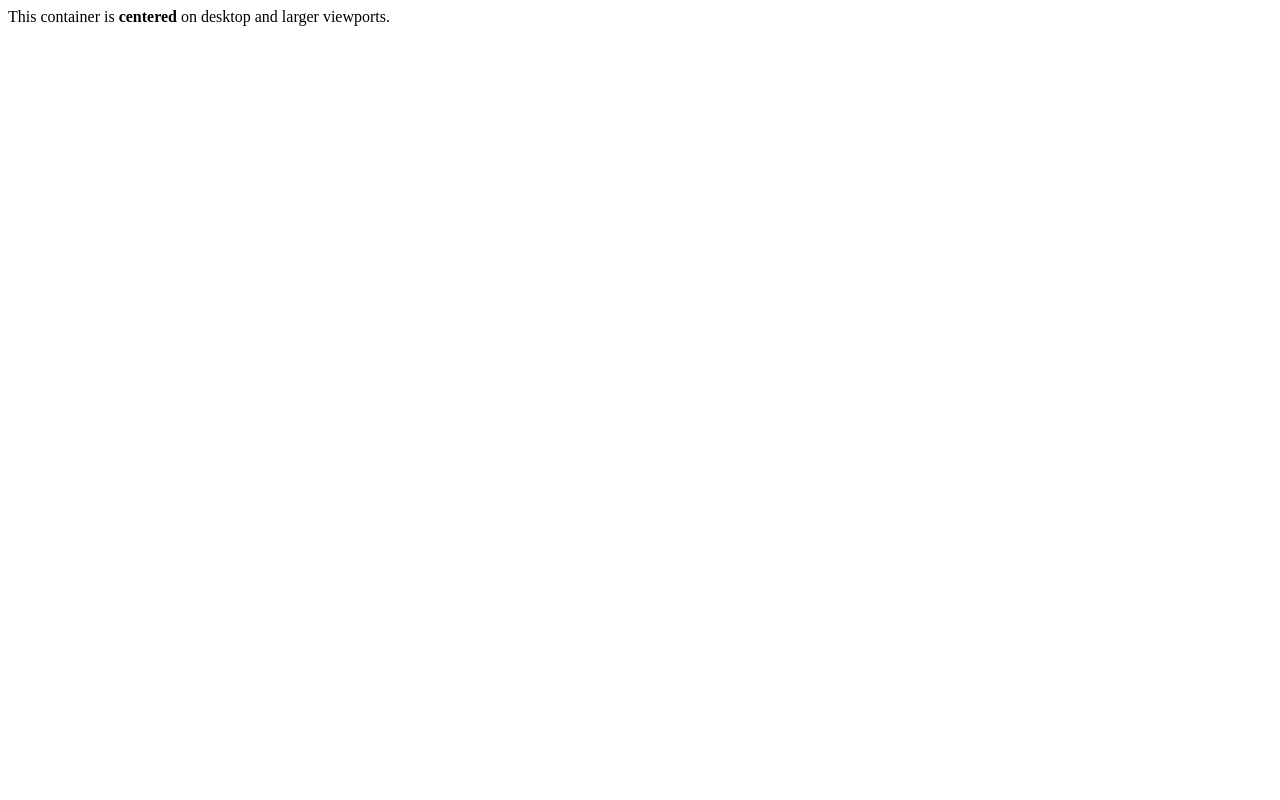
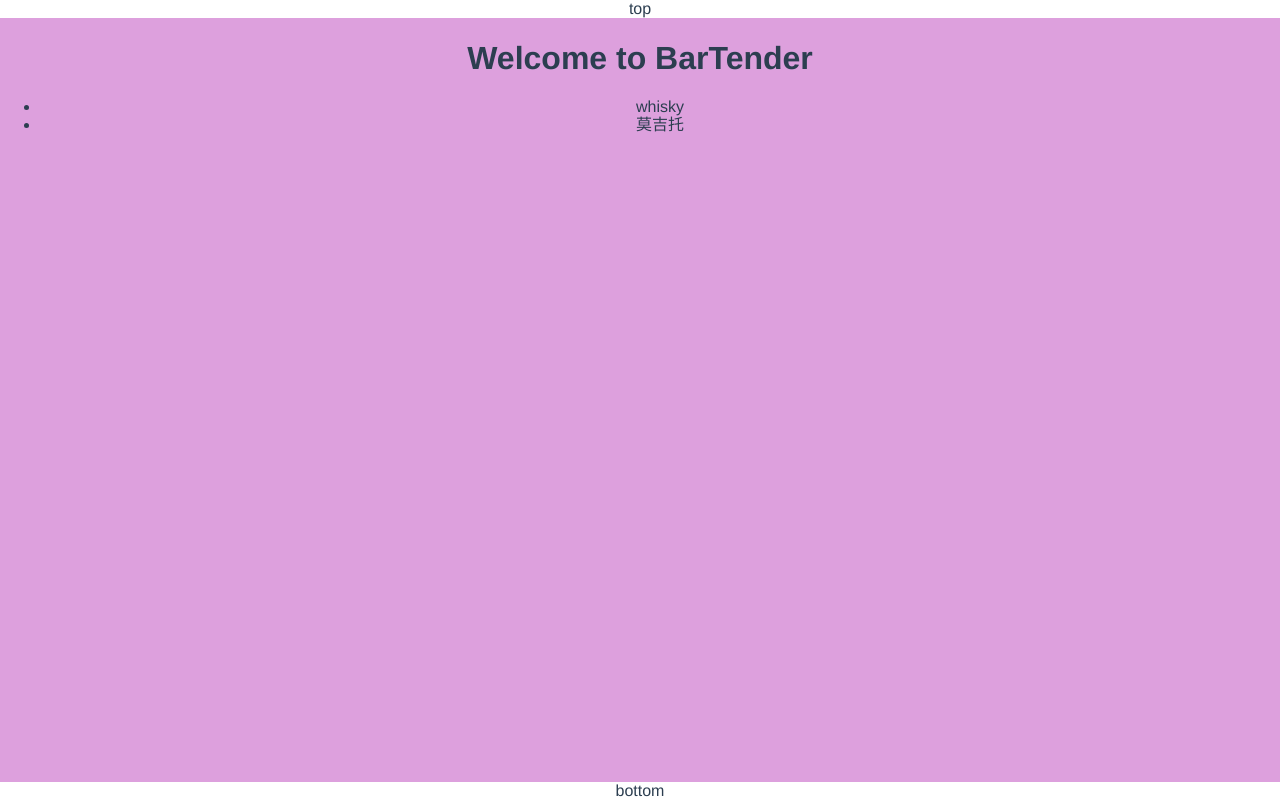
Before and after one commit to 0xouzm/bartender, a Vue app: page / in a window 1280 px wide. Built offline with nearby package versions, Linux system fonts and the light colour scheme.

Commit message:
center block style

```diff
--- a/package.json
+++ b/package.json
@@ -11,6 +11,7 @@
     "build": "node build/build.js"
   },
   "dependencies": {
+    "normalize.css": "^8.0.1",
     "vue": "^2.5.2",
     "vue-router": "^3.0.1"
   },
--- a/src/App.vue
+++ b/src/App.vue
@@ -1,6 +1,13 @@
 <template>
-  <div class="app">
-    <div class="container"> This container is <strong>centered</strong> on desktop and larger viewports.
+  <div id="app">
+
+    <div class="top">top</div>
+
+    <div class="container" :style="{height: windowWidth}">
+      <router-view/>
+    </div>
+    <div class="bottom">
+      bottom
     </div>
   </div>
 </template>
@@ -10,19 +17,30 @@ export default {
   name: 'App',
   computed: {
     windowWidth () {
-      return window.innerWidth
+      return window.innerWidth + 'px'
     }
   }
 }
 </script>
 
 <style>
+html,body{
+  height: 100%;
+}
 #app {
   font-family: 'Avenir', Helvetica, Arial, sans-serif;
   -webkit-font-smoothing: antialiased;
   -moz-osx-font-smoothing: grayscale;
   text-align: center;
   color: #2c3e50;
-  margin-top: 60px;
+  display: flex;
+  flex-direction: column;
+  justify-content: center;
+  height: 100%;
+
+}
+
+.container{
+  background-color: plum;
 }
 </style>
--- a/src/main.js
+++ b/src/main.js
@@ -5,6 +5,7 @@ import App from './App'
 import router from './router'
 import menu from './assets/menu.json'
 
+import 'normalize.css/normalize.css'
 Vue.prototype.MENU = menu
 Vue.config.productionTip = false
 
```
Also changed, not shown: 1 other file (tests, documents, lock files or other folders).
